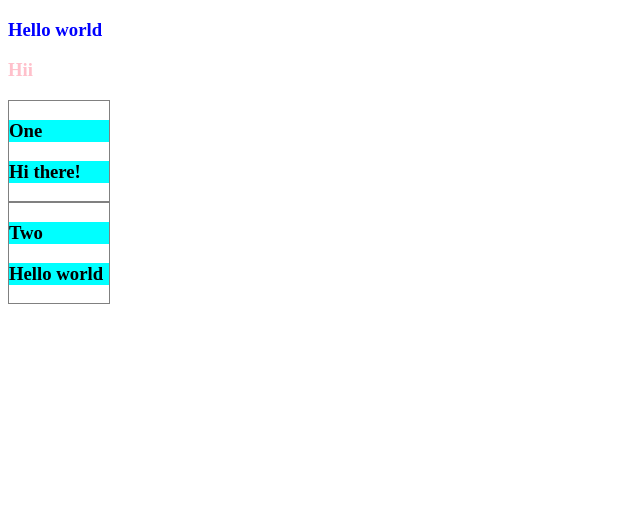
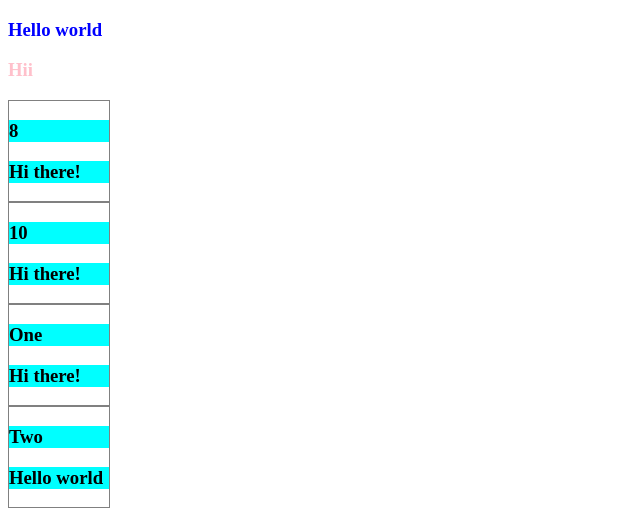
Before and after one commit to SubhaTh/Vue.js, a Vue app in the folder vue-intro/: page / in a window 1280 px wide. Shown: the top 528 px of the page, without its empty margins (0-640 px from the left). Built offline with nearby package versions, Linux system fonts and the light colour scheme.

Commit message:
js - v-bind: prop name=js

```diff
--- a/vue-intro/src/App.vue
+++ b/vue-intro/src/App.vue
@@ -2,6 +2,8 @@
     <div>
         <h3 style="color: blue">Hello world</h3>
         <h3 class="greeting">Hii</h3>
+        <app-card v-bind:card-title="3+5"  card-body="Hi there!"></app-card>
+        <app-card :card-title="5 + 5" card-body="Hi there!"></app-card>
         <app-card card-title="One" card-body="Hi there!"></app-card>
         <app-card card-title ='Two' card-body="Hello world"></app-card>
     </div>
```
